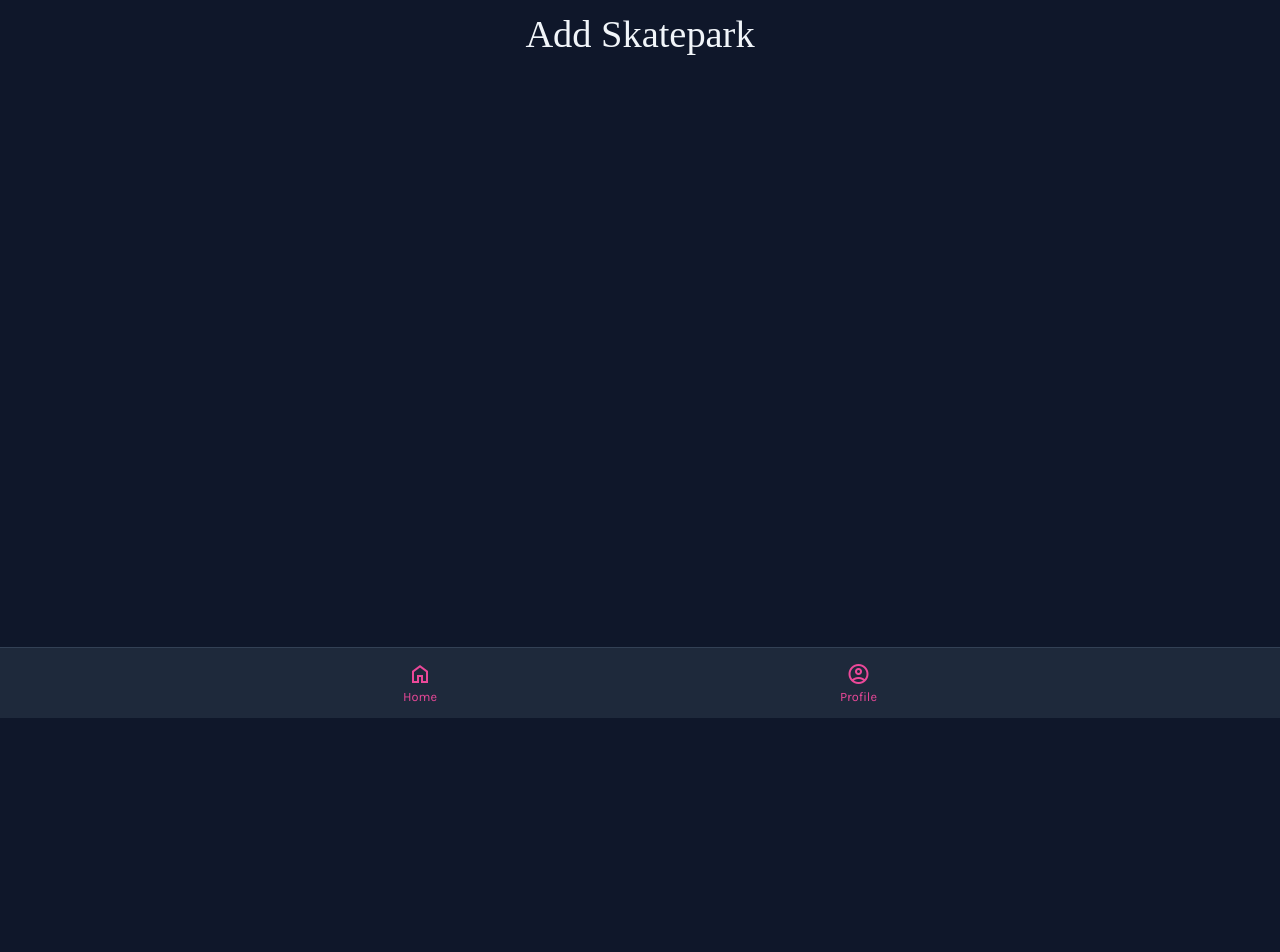
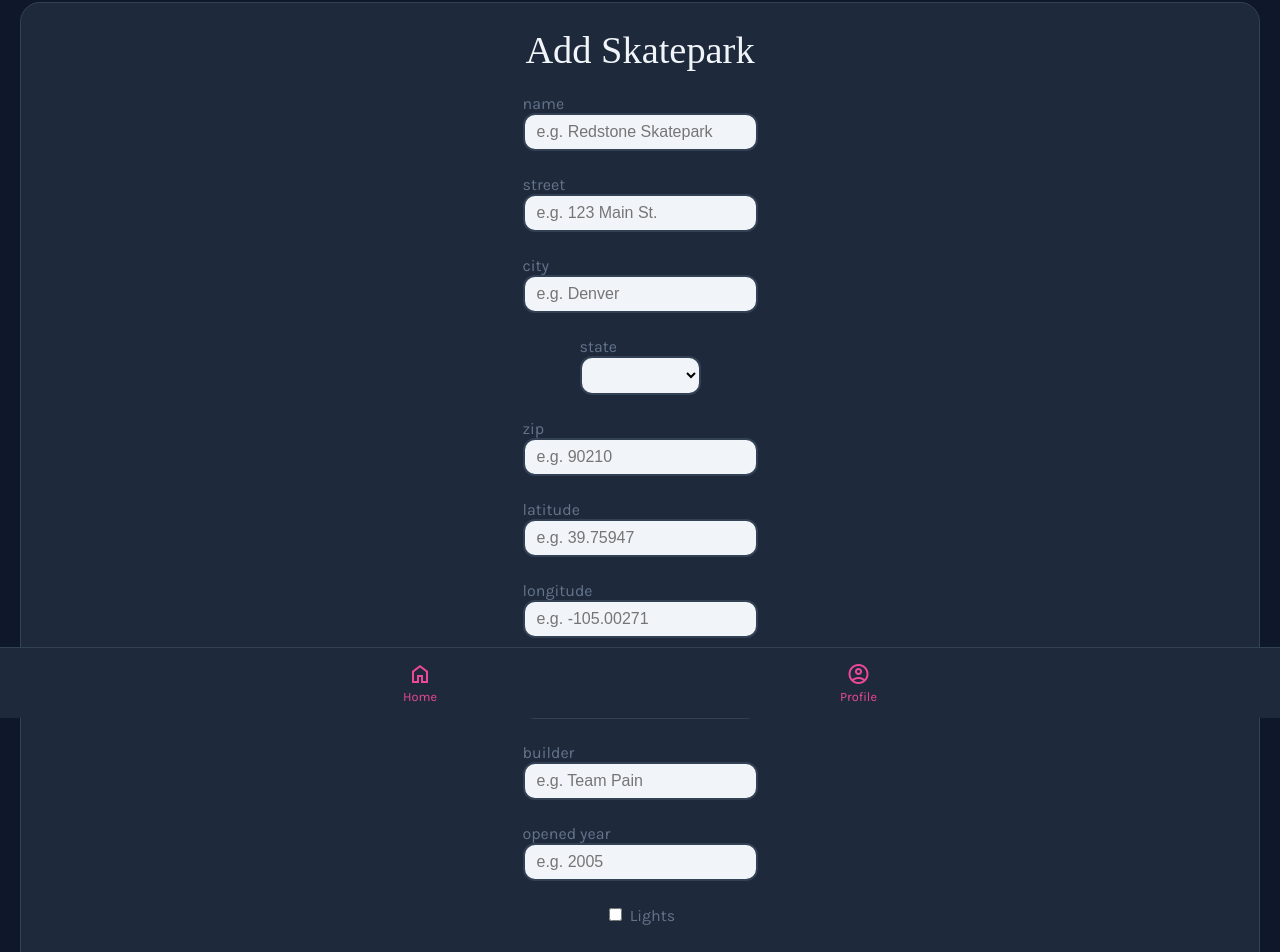
Before and after one commit to jhnnyk/shrewdly-v4, a Vue app: page /skatepark/new in a window 1280 px wide. Shown: the part 82-1034 px from the top of the page. Before the commit the page ends 800 px from the top, so only its background shows below. Built offline with nearby package versions, Linux system fonts and the light colour scheme; no server answers; a web font is replaced by a local one.

Commit message:
add skatepark form

```diff
--- a/src/assets/main.css
+++ b/src/assets/main.css
@@ -14,7 +14,7 @@ body {
   font-optical-sizing: auto;
   font-weight: 400;
   font-style: normal;
-  margin: 0;
+  margin: 0 0 90px 0;
   padding: 0;
   font-size: 16px;
 }
@@ -72,7 +72,8 @@ form div {
   margin: 12px auto;
 }
 
-input {
+input,
+select {
   border: 2px solid var(--content-border-color);
   border-radius: 12px;
   background-color: var(--strong-text-color);
@@ -80,8 +81,13 @@ input {
   font-size: 1em;
 }
 
-input:focus {
+input:focus,
+select:focus {
   outline: 2px solid var(--highlight-color);
+}
+
+input[type='checkbox'] {
+  margin-right: 8px;
 }
 
 button {
@@ -95,6 +101,11 @@ button {
 
 button:hover {
   cursor: pointer;
+}
+
+button.large {
+  font-size: 1.4em;
+  padding: 14px 26px;
 }
 
 .logo {
--- a/src/views/skatepark/AddSkatepark.vue
+++ b/src/views/skatepark/AddSkatepark.vue
@@ -1,5 +1,156 @@
+<script setup>
+import { ref } from 'vue'
+
+const name = ref('')
+const street = ref('')
+const city = ref('')
+const state = ref('')
+const zip = ref('')
+const latitude = ref('')
+const longitude = ref('')
+const size = ref('')
+const builder = ref('')
+const opened_year = ref('')
+const lights = ref(false)
+const tags = ref('')
+const status = ref('open')
+</script>
+
 <template>
-  <form>
-    <h1>Add Skatepark</h1>
-  </form>
+  <section>
+    <form>
+      <h1>Add Skatepark</h1>
+
+      <div class="field">
+        <label for="name">name</label><br />
+        <input
+          v-model="name"
+          type="text"
+          id="name"
+          name="name"
+          placeholder="e.g. Redstone Skatepark"
+          required
+        />
+      </div>
+
+      <div class="field">
+        <label for="street">street</label><br />
+        <input
+          v-model="street"
+          type="text"
+          id="street"
+          name="street"
+          placeholder="e.g. 123 Main St."
+          required
+        />
+      </div>
+
+      <div class="field">
+        <label for="city">city</label><br />
+        <input
+          v-model="city"
+          type="text"
+          id="city"
+          name="city"
+          placeholder="e.g. Denver"
+          required
+        />
+      </div>
+
+      <div class="field">
+        <label for="state">state</label><br />
+        <select v-model="state" name="state" id="state" required>
+          <option value="CA:california">California</option>
+          <option value="CO:colorado">Colorado</option>
+          <option value="IA:iowa">Iowa</option>
+          <option value="KS:kansas">Kansas</option>
+          <option value="NV:nevada">Nevada</option>
+          <option value="OK:oklahoma">Oklahoma</option>
+          <option value="TX:texas">Texas</option>
+          <option value="UT:utah">Utah</option>
+          <option value="WI:wisconsin">Wisconsin</option>
+        </select>
+      </div>
+
+      <div class="field">
+        <label for="zip">zip</label><br />
+        <input v-model="zip" type="text" id="zip" name="zip" placeholder="e.g. 90210" required />
+      </div>
+
+      <div class="field">
+        <label for="latitude">latitude</label><br />
+        <input
+          v-model="latitude"
+          type="text"
+          id="latitude"
+          name="latitude"
+          placeholder="e.g. 39.75947"
+          required
+        />
+      </div>
+
+      <div class="field">
+        <label for="longitude">longitude</label><br />
+        <input
+          v-model="longitude"
+          type="text"
+          id="longitude"
+          name="longitude"
+          placeholder="e.g. -105.00271"
+          required
+        />
+      </div>
+
+      <div class="field">
+        <label for="size">size</label><br />
+        <input v-model="size" type="text" id="size" name="size" placeholder="e.g. 35000" />
+      </div>
+
+      <div class="field">
+        <label for="builder">builder</label><br />
+        <input
+          v-model="builder"
+          type="text"
+          id="builder"
+          name="builder"
+          placeholder="e.g. Team Pain"
+        />
+      </div>
+
+      <div class="field">
+        <label for="opened_year">opened year</label><br />
+        <input
+          v-model="opened_year"
+          type="text"
+          id="opened_year"
+          name="opened_year"
+          placeholder="e.g. 2005"
+        />
+      </div>
+
+      <div class="field">
+        <input v-model="lights" type="checkbox" id="lights" name="lights" value="true" />
+        <label for="lights">Lights</label>
+      </div>
+
+      <div class="field">
+        <label for="tags">tags</label><br />
+        <input v-model="tags" type="text" id="tags" name="tags" placeholder="e.g. DIY" />
+        <button>add tag</button>
+      </div>
+
+      <div class="field">
+        <label for="status">status</label><br />
+        <select v-model="status" name="status" id="status" required>
+          <option value="open">Open</option>
+          <option value="closed">Closed</option>
+          <option value="under_construction">Under Construction</option>
+        </select>
+      </div>
+
+      <div class="field">
+        <button class="large" type="submit">Add Skatepark</button>
+      </div>
+    </form>
+  </section>
 </template>
```
